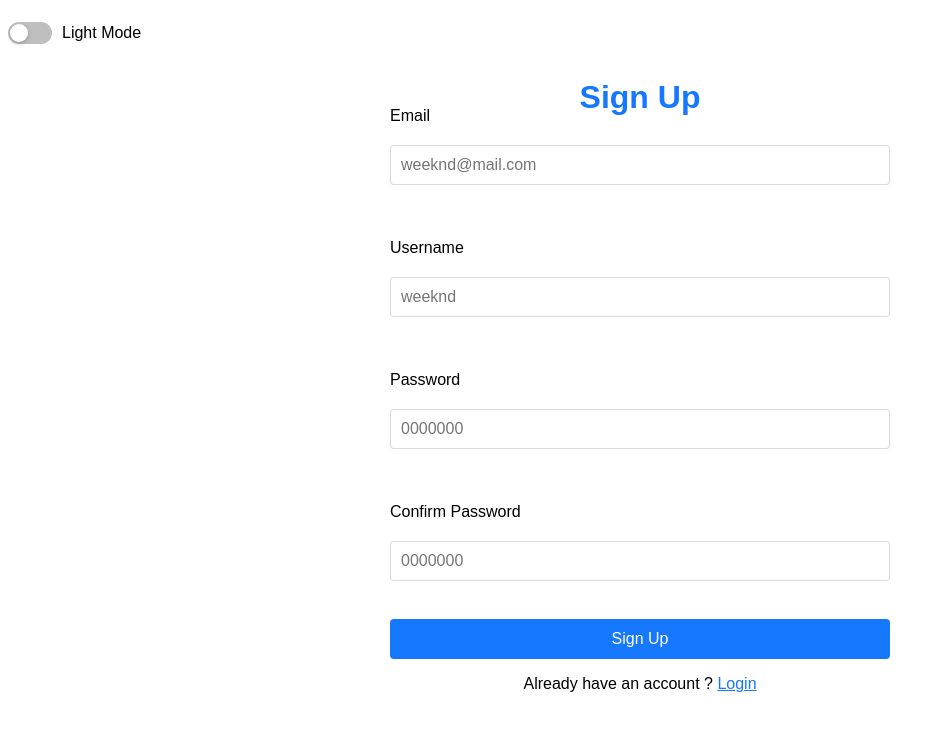
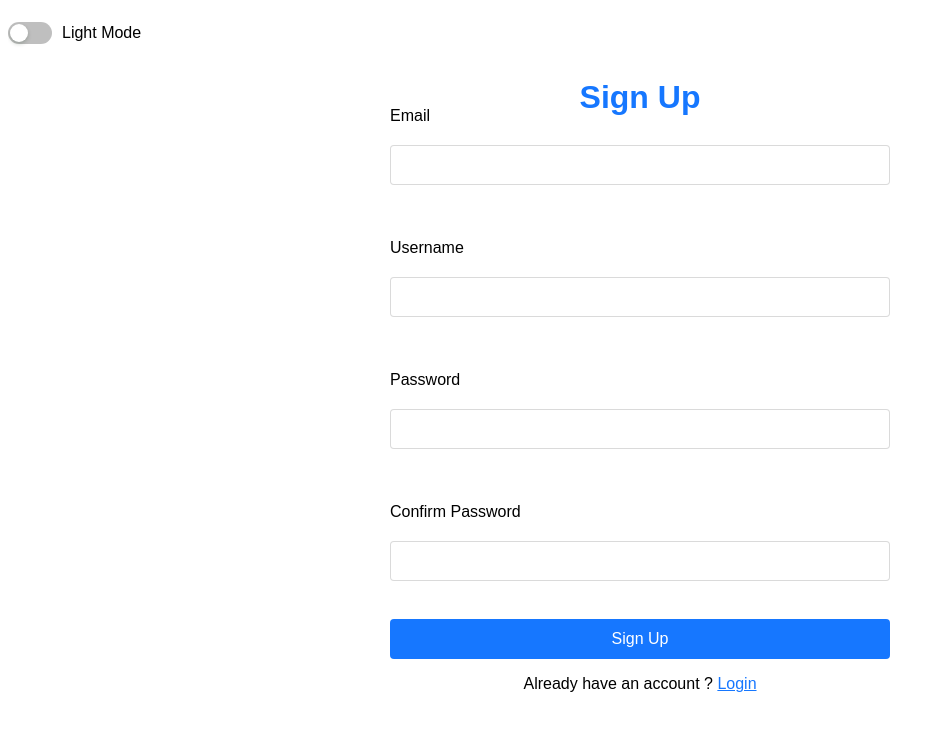
Before and after one commit to sidhanth-ap/Task-8, a React (Create React App) app: page /signup in a window 1280 px wide. Shown: the top 730 px of the page, without its empty margins (0-945 px from the left). Built offline with nearby package versions, Linux system fonts and the light colour scheme.

Commit message:
Some optimization

```diff
--- a/src/Login.jsx
+++ b/src/Login.jsx
@@ -20,7 +20,7 @@ const Login = ({ onLogin }) => {
     setError("")
     console.log("Logging in with:", username, password);
     onLogin(username, password);
-    navigate(`/dashboard/${username}`, { replace : false })
+    navigate(`/dashboard/${username}`, { replace : true })
   };
   const handleSignupClick = () => {
     setShowSignUpForm(true)
@@ -41,7 +41,6 @@ const Login = ({ onLogin }) => {
                 type="text"
                 value={username}
                 onChange={(e) => setUsername(e.target.value)}
-                placeholder="weeknd"
               />
               <br />
               <p className="label">Password</p>
@@ -50,7 +49,6 @@ const Login = ({ onLogin }) => {
                 type="password"
                 value={password}
                 onChange={(e) => setPassword(e.target.value)}
-                placeholder="0000000"
               />
               <br />
               <button
--- a/src/SignupForm.jsx
+++ b/src/SignupForm.jsx
@@ -35,7 +35,7 @@ const SignupForm = ({ onSignup }) => {
                 type="text"
                 value={email}
                 onChange={(e) => setEmail(e.target.value)}
-                placeholder="weeknd@mail.com"
+
               />
               <br />
               <p className="label">Username</p>
@@ -44,7 +44,7 @@ const SignupForm = ({ onSignup }) => {
                 type="text"
                 value={username}
                 onChange={(e) => setUsername(e.target.value)}
-                placeholder="weeknd"
+
               />
               <br />
               <p className="label">Password</p>
@@ -53,7 +53,7 @@ const SignupForm = ({ onSignup }) => {
                 type="password"
                 value={password}
                 onChange={(e) => setPassword(e.target.value)}
-                placeholder="0000000"
+
               />
               <br />
               <p className="label">Confirm Password</p>
@@ -62,7 +62,7 @@ const SignupForm = ({ onSignup }) => {
                 type="password"
                 value={cpassword}
                 onChange={(e) => setCPassword(e.target.value)}
-                placeholder="0000000"
+
               />
               <br />
               <button
```
Also changed, not shown: public/images/nick-andreka-aVi7yjv2K7s-unsplash.jpg (added).
